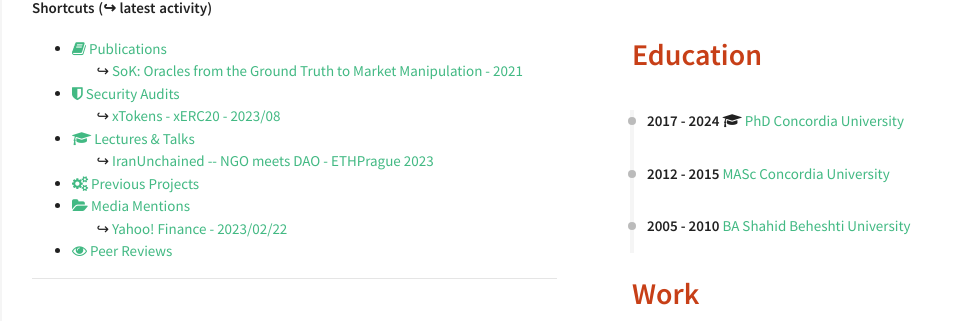
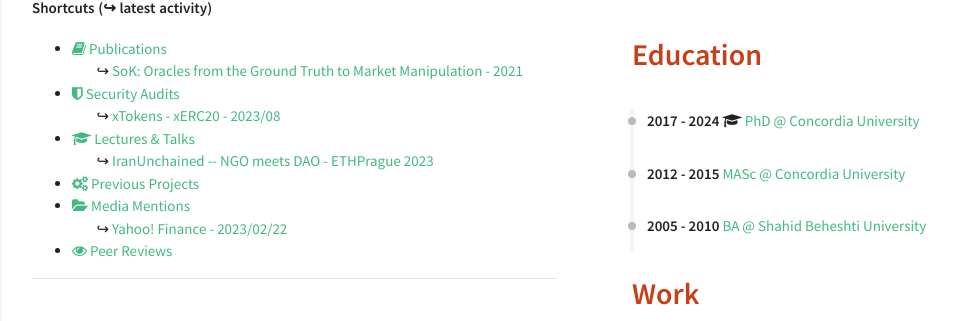
Before and after one commit to shayanb/shayan.es, a Jekyll site: the page built from index.html, in a window 1280 px wide. Shown: the part 414-735 px from the top of the page, without its empty margins (318-1280 px from the left). Built offline with Jekyll 4.4.1, drawn with Linux system fonts in a browser that asks for light colours; nearby versions of some CDN libraries; some of the changed lines change nothing that is shown.

Commit message:
ad spacing for edu

```diff
--- a/_data/index/education.yml
+++ b/_data/index/education.yml
@@ -1,14 +1,14 @@
-- name: PhD Concordia University
-  link: https://www.concordia.ca/
+- name: PhD @ Concordia University
+  link: https://www.concordia.ca/ginacody/info-systems-eng/programs/information-systems-security.html
   date: 2017 - 2024 <i class="fa fa-graduation-cap" aria-hidden="true" title="Graduation"></i>
   descr: Blockchain Applications and Society <br> (expected graduation in 2019)
 
-- name: MASc Concordia University
+- name: MASc @ Concordia University
   link: https://spectrum.library.concordia.ca/980859/
   date: 2012 - 2015
   descr: Bitcoin Usability
 
-- name: BA Shahid Beheshti University
+- name: BA @ Shahid Beheshti University
   link: http://en.sbu.ac.ir
   date: 2005 - 2010
   descr: Network Security
```
